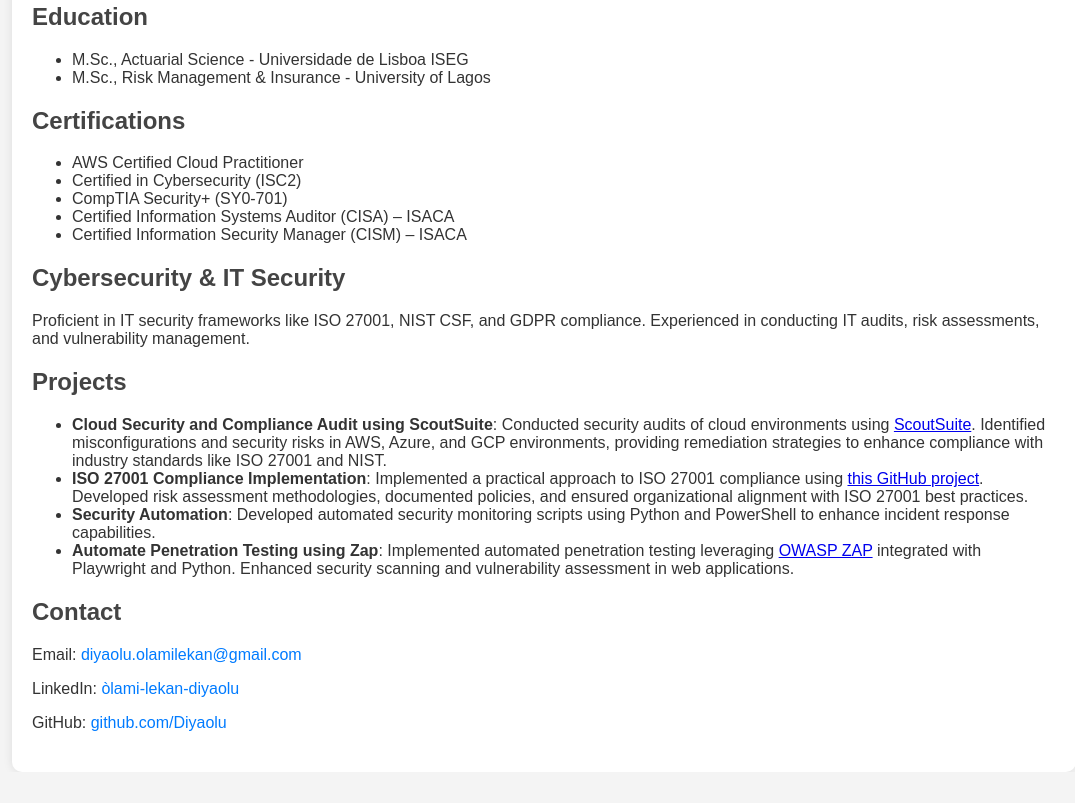
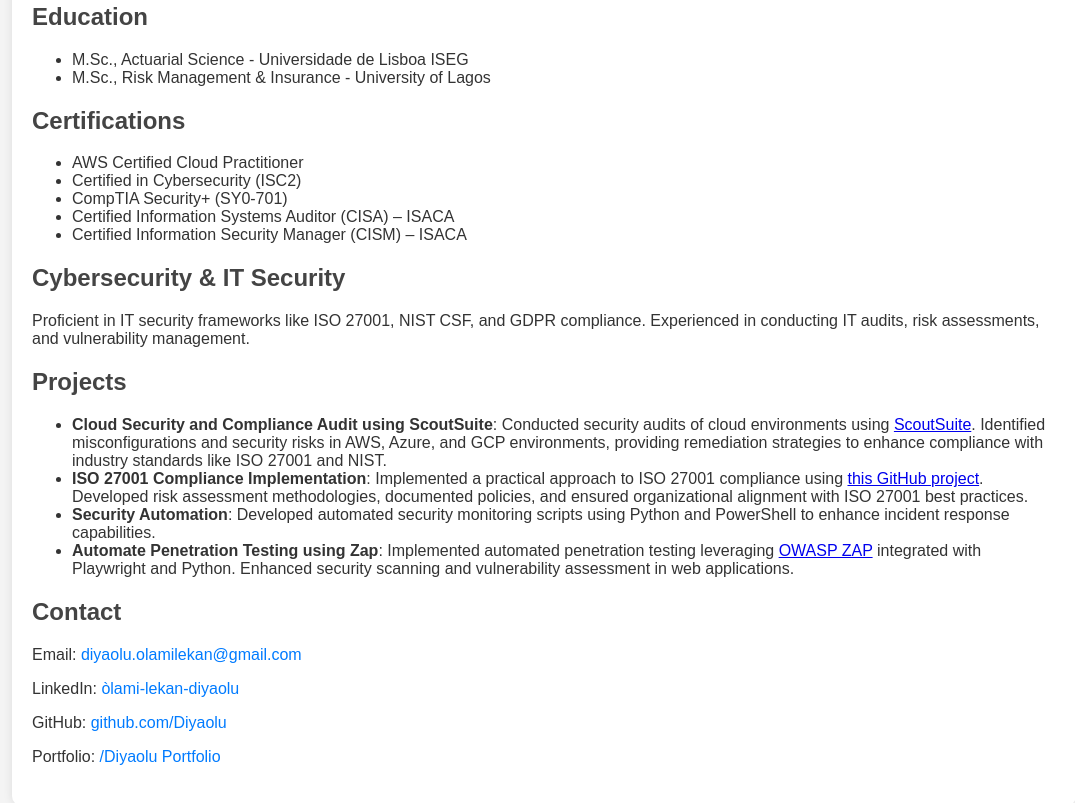
Before and after one commit to Diyaolu/olamilekan-portfolio, a plain HTML site: page index.html in a window 1280 px wide. Shown: the part 417-1220 px from the top of the page, without its empty margins (96-1171 px from the left). Before the commit the page ends 1189 px from the top, so only its background shows below. Drawn offline with Linux system fonts and the light colour scheme.

Commit message:
Update index.html

```diff
--- a/index.html
+++ b/index.html
@@ -92,6 +92,7 @@
             <p>Email: <a href="mailto:diyaolu.olamilekan@gmail.com">diyaolu.olamilekan@gmail.com</a></p>
             <p>LinkedIn: <a href="https://linkedin.com/in/òlami-lekan-diyaolu">òlami-lekan-diyaolu</a></p>
             <p>GitHub: <a href="https://github.com/Diyaolu">github.com/Diyaolu</a></p>
+            <p>Portfolio: <a href="https://diyaolu.github.io/olamilekan-portfolio/">/Diyaolu Portfolio</a></p>
         </section>
     </div>
 </body>
```
